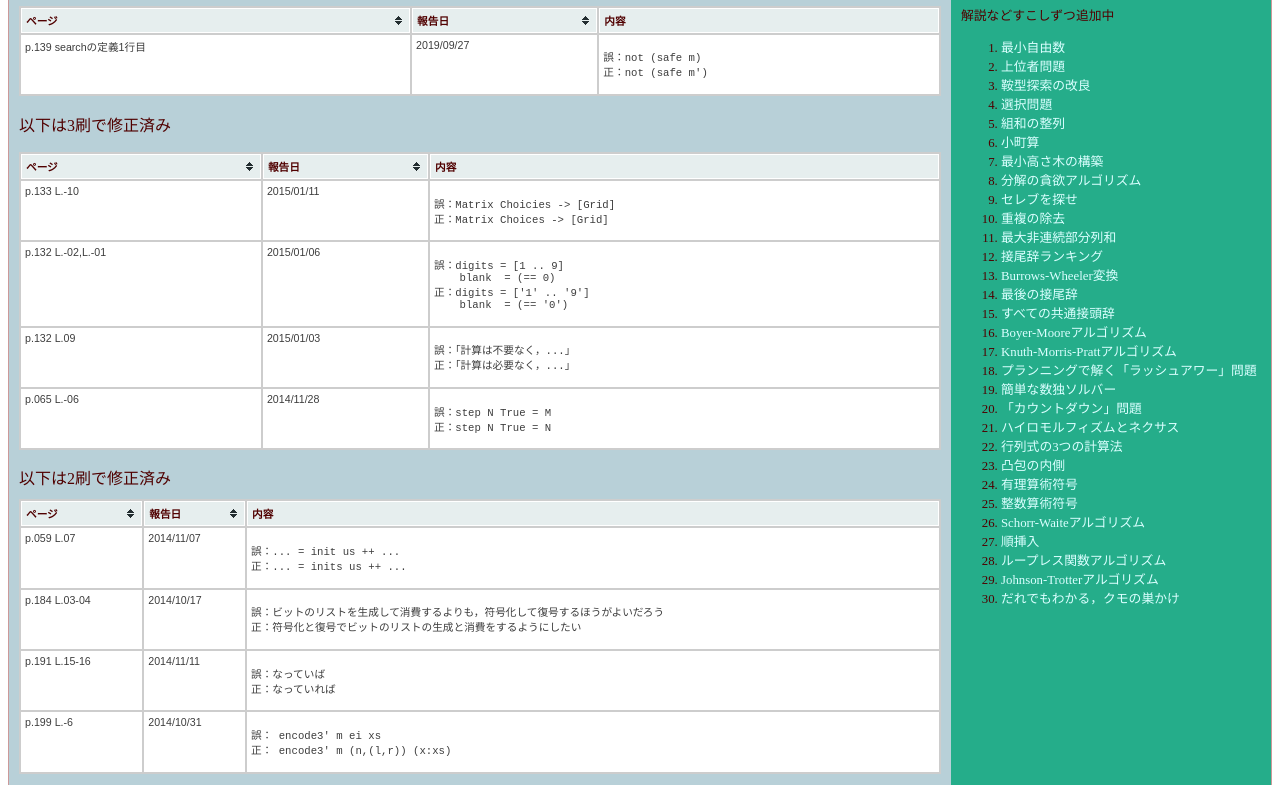
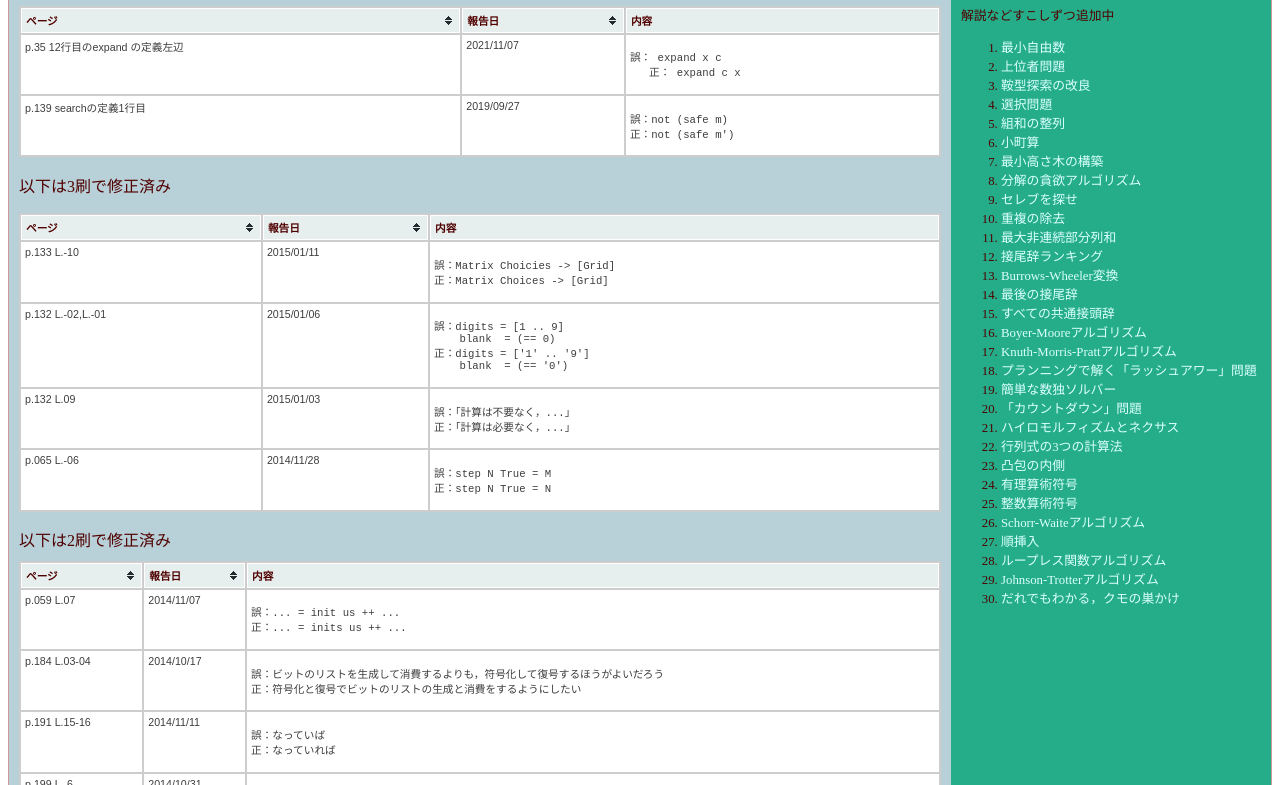
Before and after one commit to sampou-org/pfad, a plain HTML site: page errata.html in a window 1280 px wide. Shown: the part 206-991 px from the top of the page. Drawn offline with Linux system fonts and the light colour scheme.

Commit message:
update errata

```diff
--- a/errata.html
+++ b/errata.html
@@ -36,13 +36,21 @@ $(function() {
 <!--
   <tr>
    <td></td>
-   <td>2019/09/27</td>
+   <td>2021/11/08</td>
    <td>
     誤：
     正：
    </td>
   </tr>
 -->
+<tr>
+  <td>p.35 12行目のexpand の定義左辺</td>
+  <td>2021/11/07</td>
+  <td>
+    <pre><code>誤： expand x c
+   正： expand c x</code></pre>
+  </td>
+ </tr>
 <tr>
 <td>p.139 searchの定義1行目</td>
 <td>2019/09/27</td>
```
